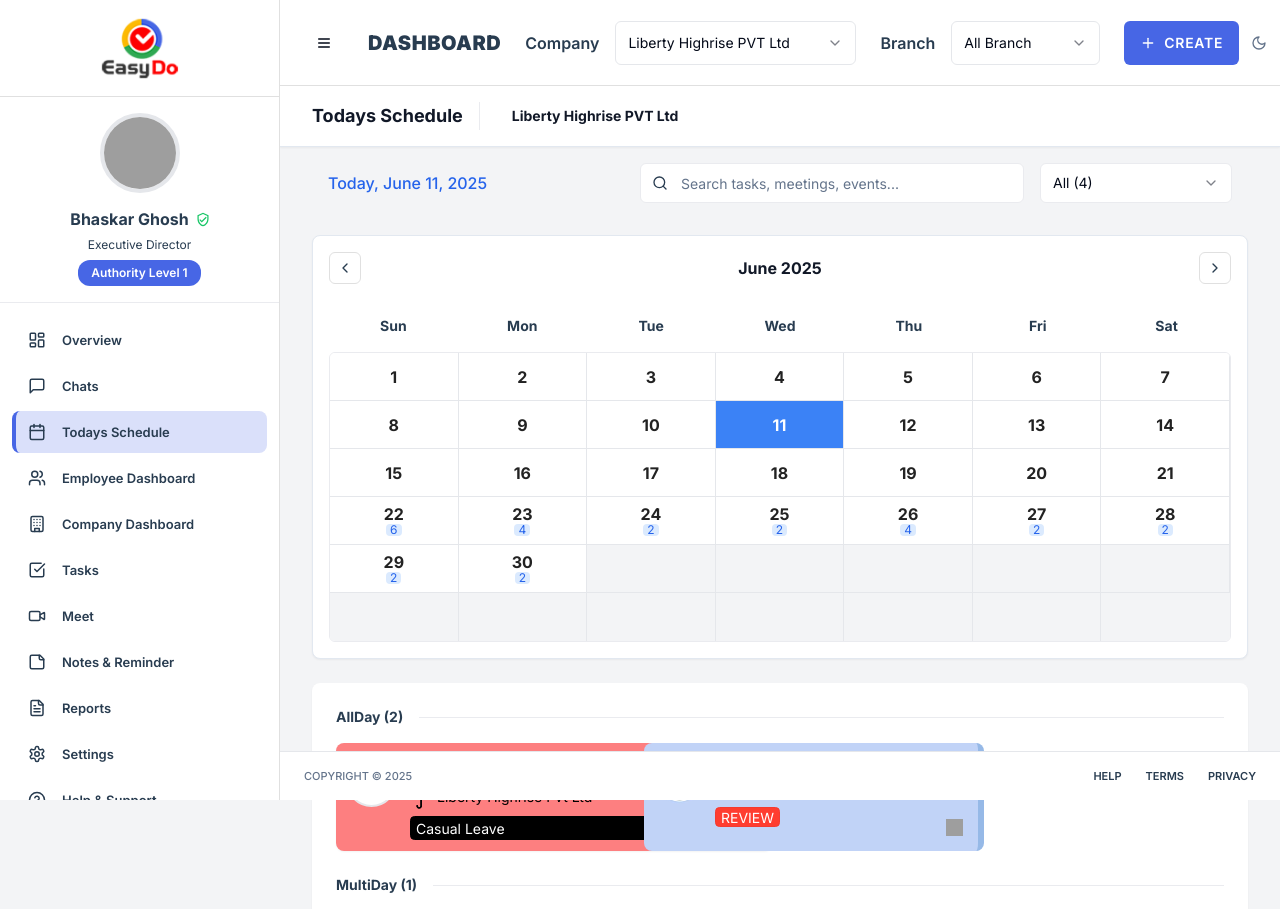
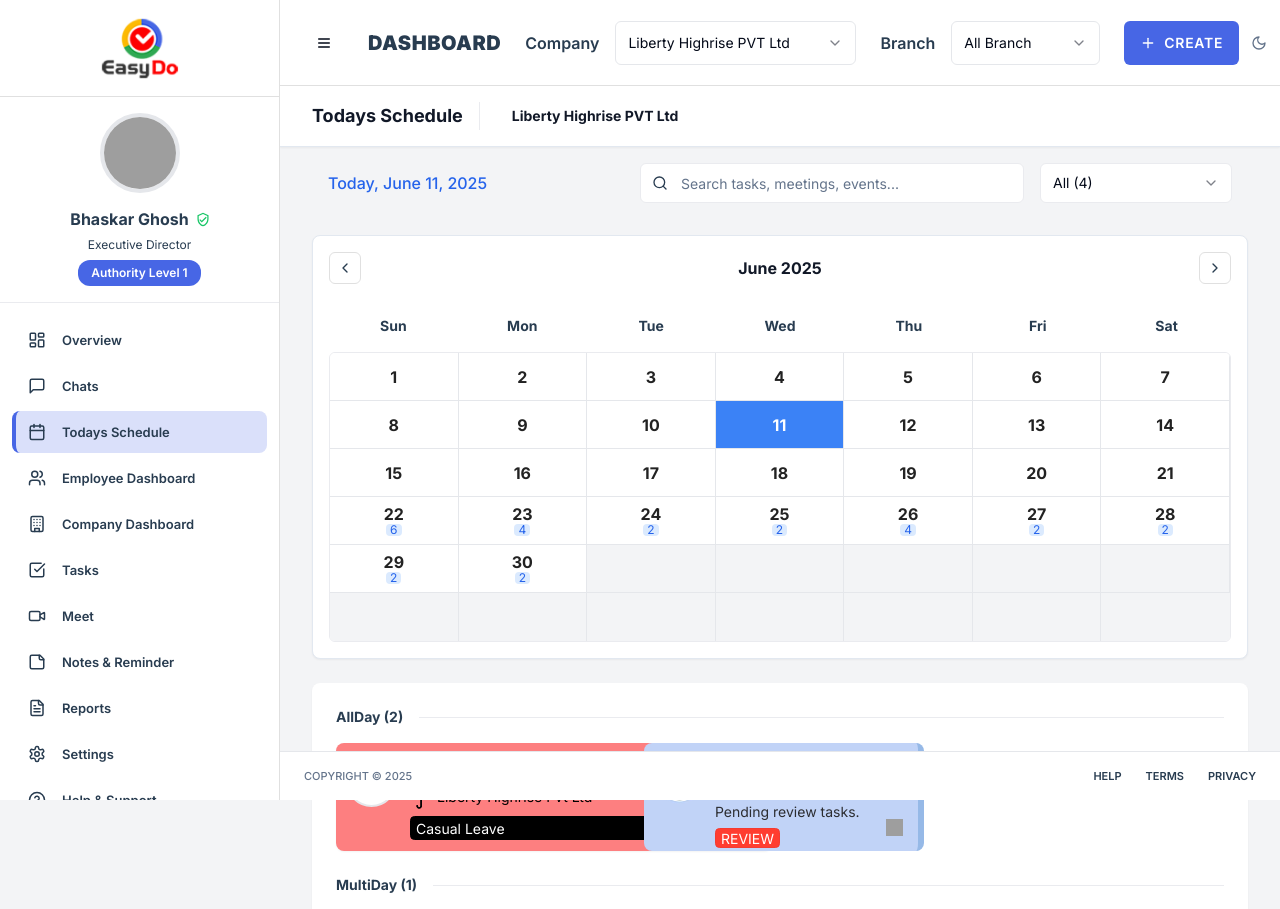
Before and after one commit to soumya85/webpanelEasyDo, a React (Vite) app: page /todays-schedule in a window 1280 px wide. Shown: the top 909 px of the page. Built offline with nearby package versions, Linux system fonts and the light colour scheme; grey boxes are pictures that could not be loaded; the HTML template or start-up script is replaced by a standard one.

Commit message:
Reduce card width further and use custom spacing
cgen-0dd8253e3e604b3d87d80a50e9880f73

```diff
--- a/src/components/TaskCard.tsx
+++ b/src/components/TaskCard.tsx
@@ -30,7 +30,7 @@ export function TaskCard({ task, className }: TaskCardProps) {
   if (task.type === "tasks-review") {
     return (
       <div
-        className={cn("w-full h-[108px] max-w-[340px]", className)}
+        className={cn("w-full h-[108px] max-w-[280px]", className)}
         style={{
           display: "inline-flex",
           padding: "10px",
```
